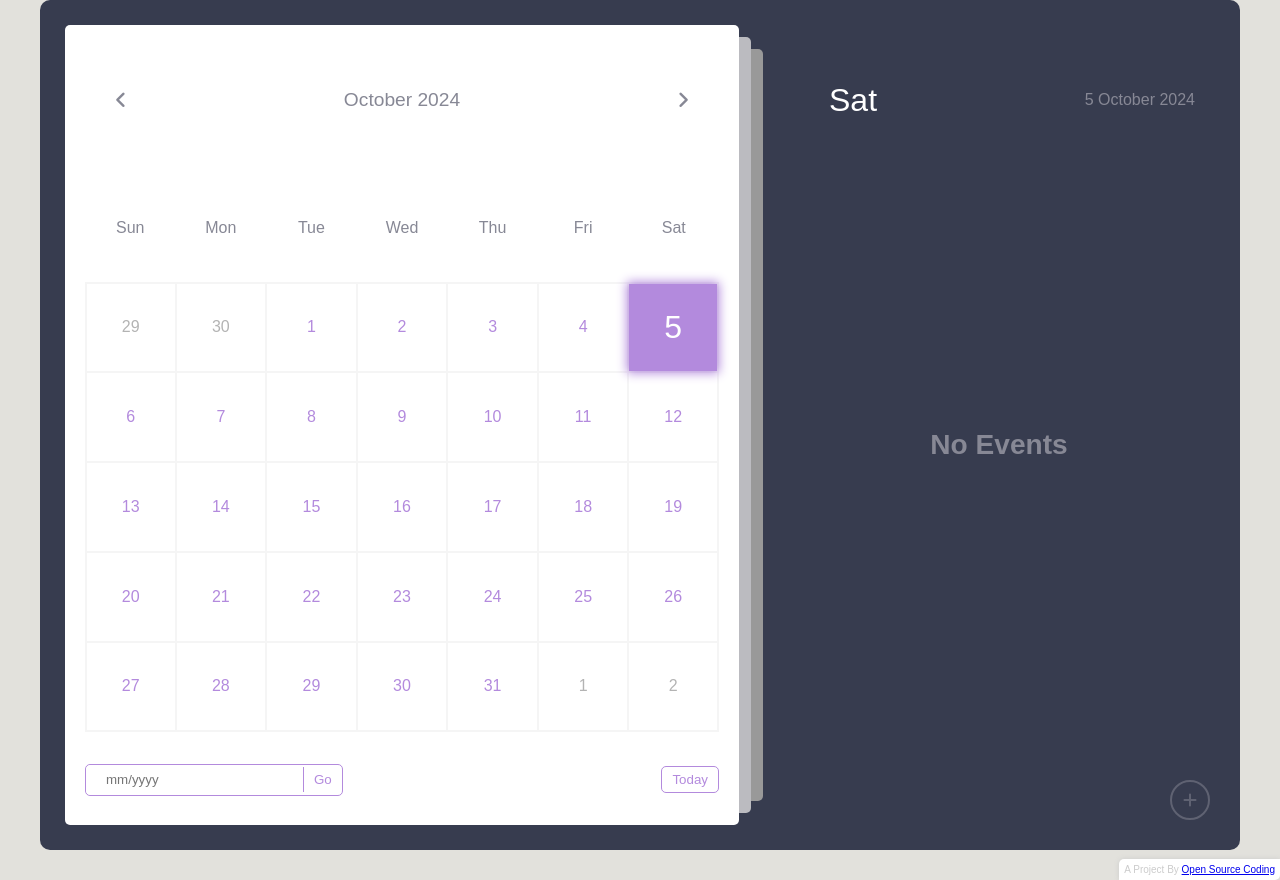
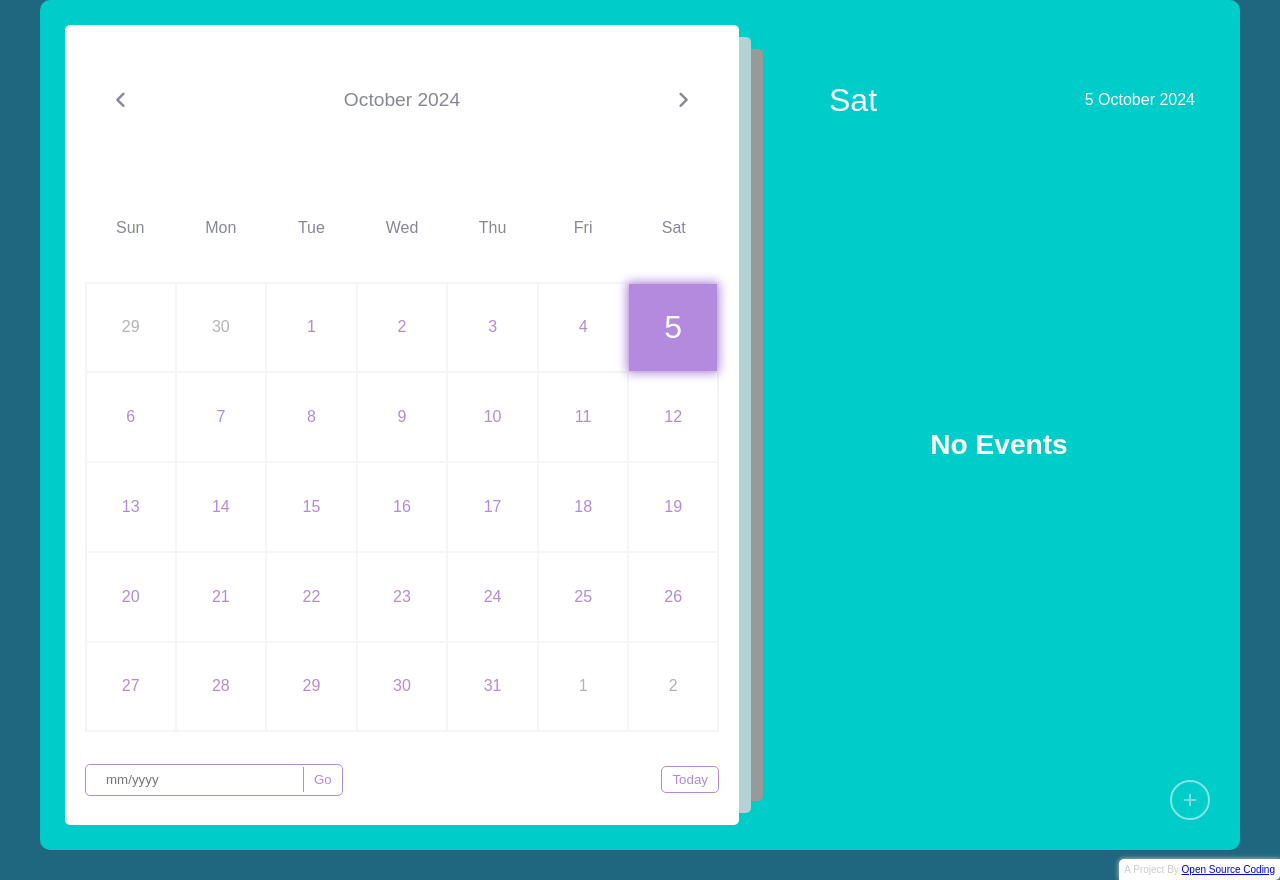
Before and after one commit to Raihan221204/to-do-list, a plain HTML site: page index.html in a window 1280 px wide. Drawn offline with Linux system fonts and the light colour scheme.

Commit message:
style.css

```diff
--- a/style.css
+++ b/style.css
@@ -27,7 +27,7 @@
     align-items: center;
     justify-content: center;
     padding-bottom: 30px;
-    background-color: #e2e1dc;
+    background-color: #1f677e;
   }
   .container {
     position: relative;
@@ -39,7 +39,7 @@
     display: flex;
 
     border-radius: 10px;
-    background-color: #373c4f;
+    background-color: #00ccc9;
   }
   .left {
     width: 60%;
@@ -268,7 +268,7 @@
   .right .today-date .event-date {
     font-size: 1rem;
     font-weight: 400;
-    color: #878895;
+    color: #ffffff;
   }
   .events {
     width: 100%;
@@ -312,16 +312,16 @@
     margin-left: 20px;
   }
   .events .event i {
-    color: var(--primary-clr);
+    color: #fff;
     font-size: 0.5rem;
   }
   .events .event:hover i {
-    color: #fff;
+    color: #004044;
   }
   .events .event .event-time {
     font-size: 0.8rem;
     font-weight: 400;
-    color: #878895;
+    color: #292727;
     margin-left: 15px;
     pointer-events: none;
   }
@@ -356,8 +356,8 @@
     align-items: center;
     justify-content: center;
     font-size: 1rem;
-    color: #878895;
-    border: 2px solid #878895;
+    color: #eaeaec;
+    border: 2px solid #ffffff;
     opacity: 0.5;
     border-radius: 50%;
     background-color: transparent;
@@ -377,7 +377,7 @@
     justify-content: center;
     font-size: 1.5rem;
     font-weight: 500;
-    color: #878895;
+    color: #ffffff;
   }
   .add-event-wrapper {
     position: absolute;
```
